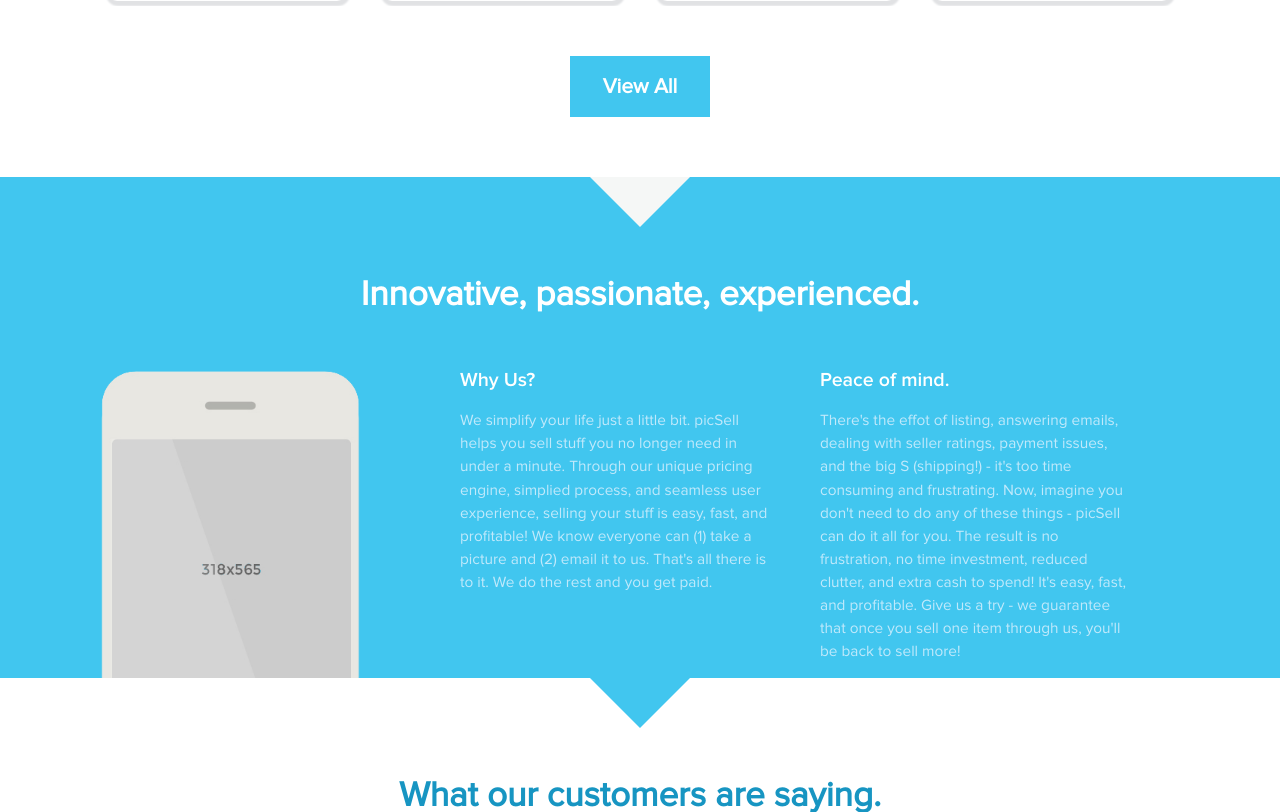
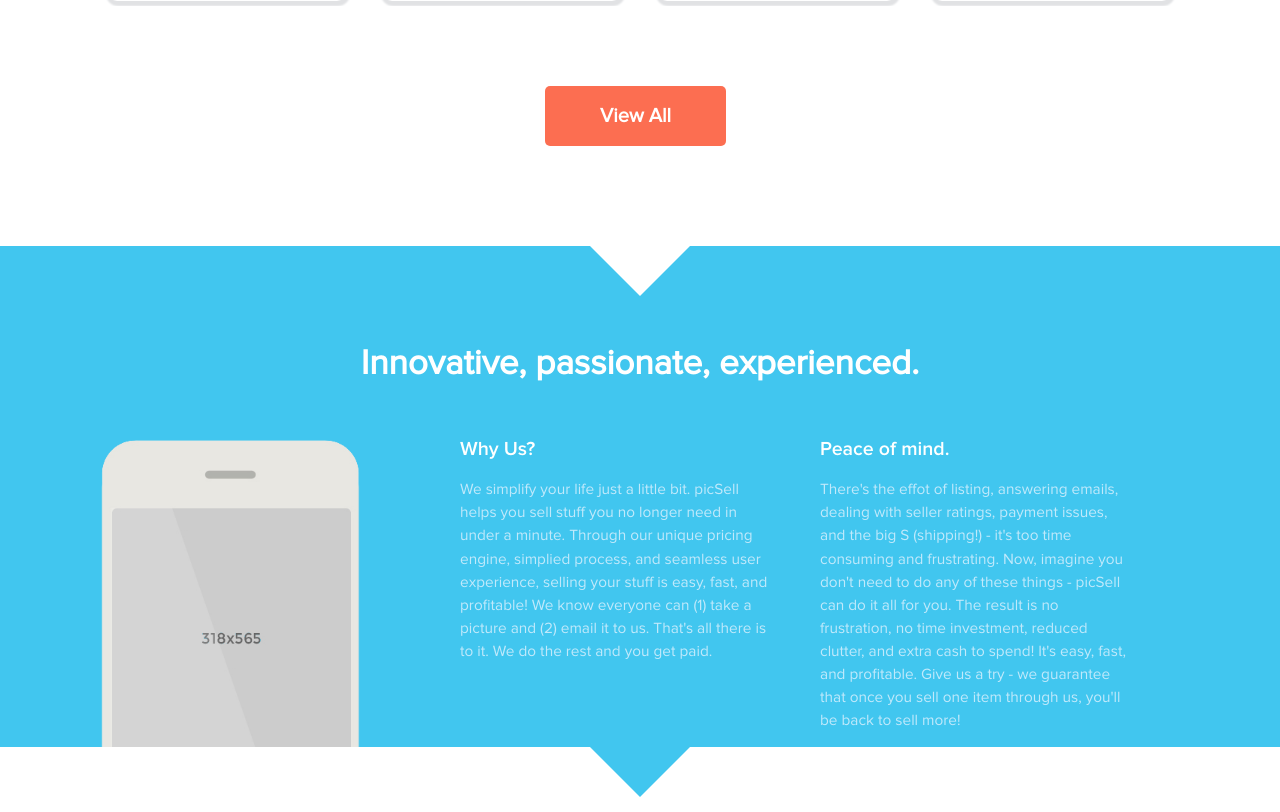
Before and after one commit to bbenoit33/picsellfrontend, a PHP site: page /home.html in a window 1280 px wide. Shown: the part 1892-2704 px from the top of the page. Run offline with PHP 8.4, Linux system fonts and the light colour scheme; some libraries are stand-ins or nearby versions.

Commit message:
just sold color and button

```diff
--- a/main.css
+++ b/main.css
@@ -385,7 +385,7 @@ body{
 
 #items h2.sold{
 	margin-top: 60px;
-	color: #1795C2;
+	color: #3D516A;
 }
 
 li.inactive{
@@ -419,10 +419,16 @@ li #image-placeholder{
 }
 
 #items h2.green_button{
-	font-size: 1.5em;
-	margin: 50px 0 0 0;
-	padding: 15px auto;
-	margin-left: 570px;
+	background: #FC6E51;
+	font-size: 1.428em;
+	text-align: center;
+	box-sizing: border-box;
+	width: 181px;
+	height: 60px;
+	-webkit-border-radius: 5px;
+	-moz-border-radius: 5px;
+	border-radius: 5px;
+	margin-left: 545px;
 }
 
 #whyus{
@@ -434,7 +440,7 @@ li #image-placeholder{
 }
 
 #whyus .arrow-down{
-	border-top: 50px solid #f5f7f6;
+	border-top: 50px solid #fff;
 }
 
 #whyus h1{
```
